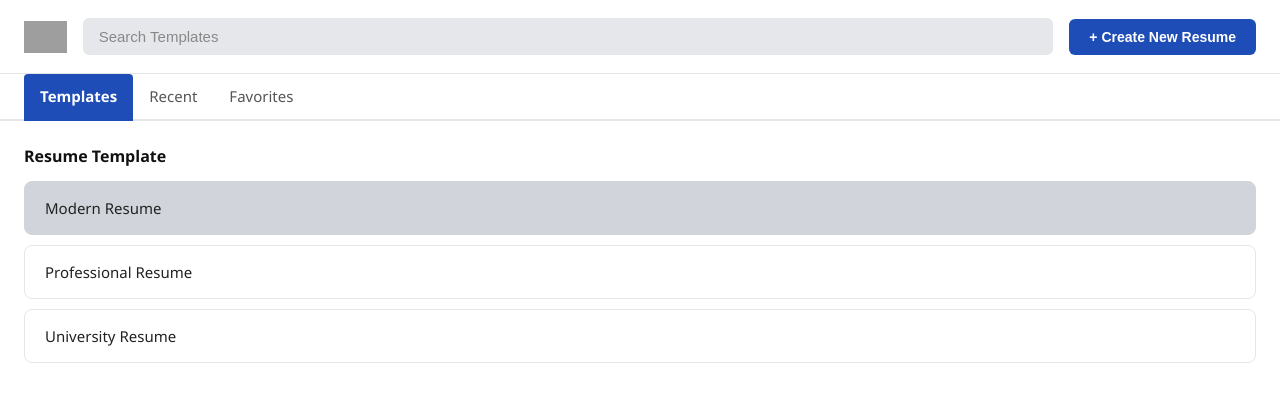
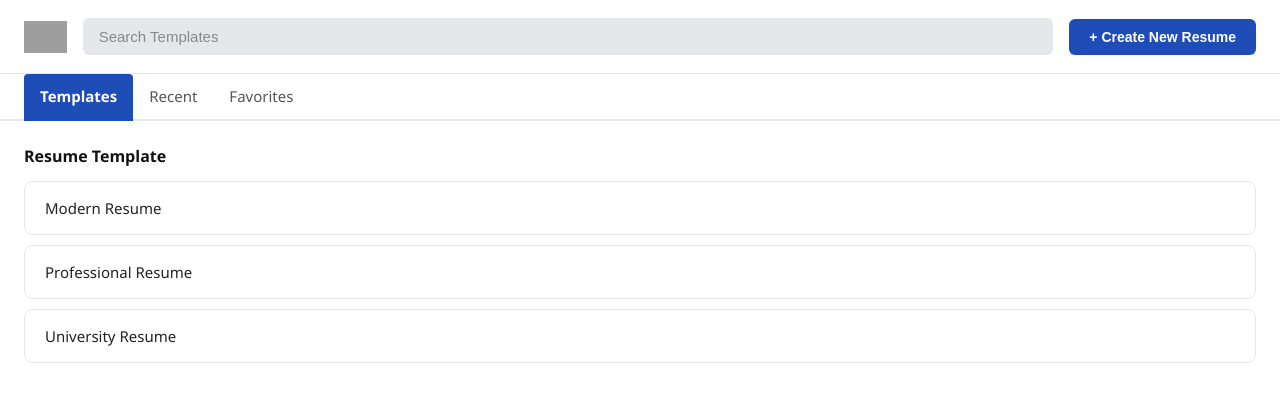
Before and after one commit to Hanna-Kellenberger/git-assignment, a Flask app: template templates/Dashboard.html in a window 1280 px wide. Shown: the top 402 px of the page. Run offline with Flask 3, Linux system fonts and the light colour scheme; the template is opened without the code that fills it, so the values that code supplies are empty; grey boxes are pictures that could not be loaded.

Commit message:
quick fix

```diff
--- a/static/dashboard.css
+++ b/static/dashboard.css
@@ -137,13 +137,7 @@ body {
     background: #fff;
 }
 
-.template-item:first-child {
-    background: #d1d5db;
-    border-color: #d1d5db;
-}
-
 .template-item:hover { background: #f3f4f6; }
-.template-item:first-child:hover { background: #c4c9d4; }
 
 .template-name {
     font-size: 15px;
```
